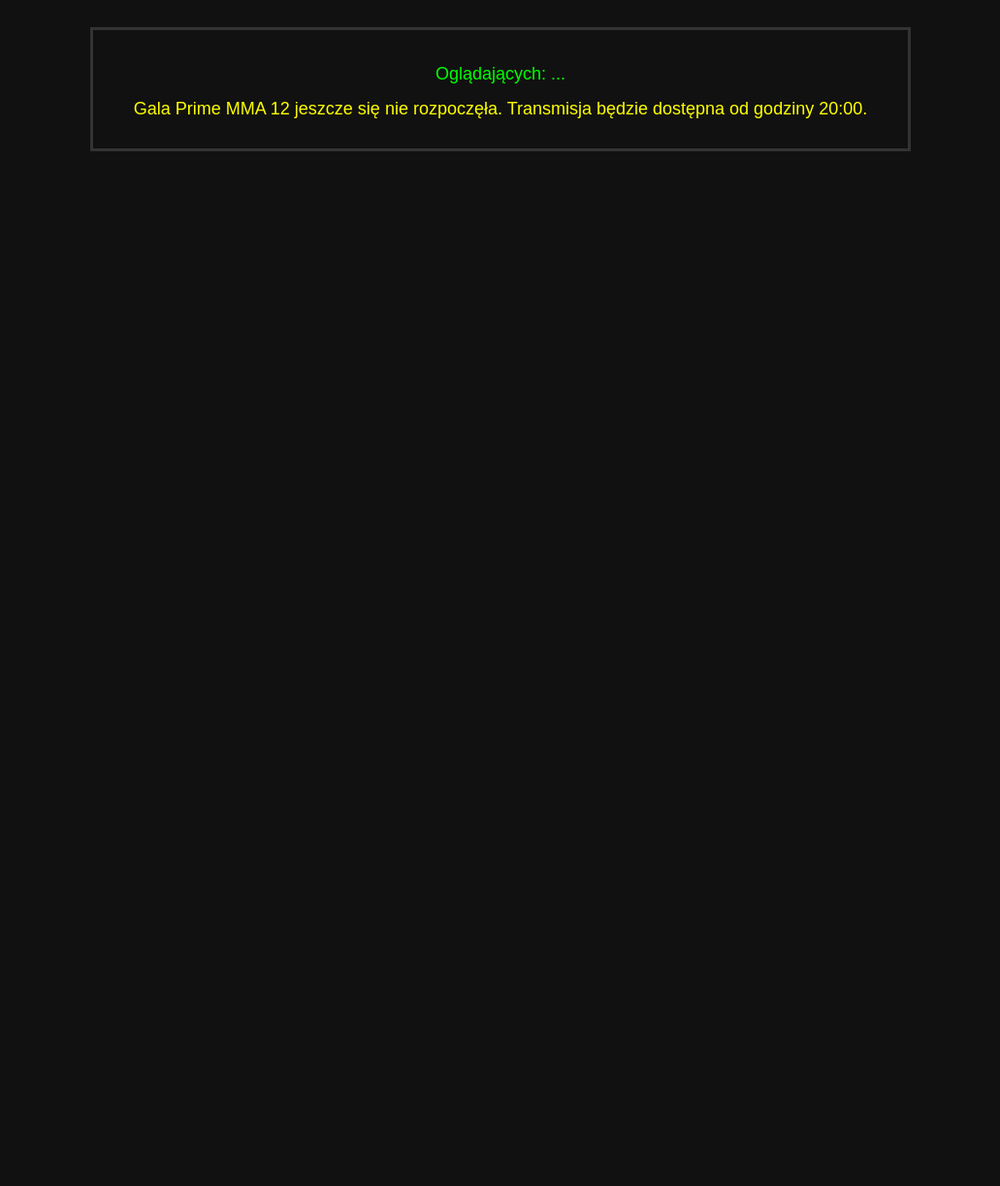
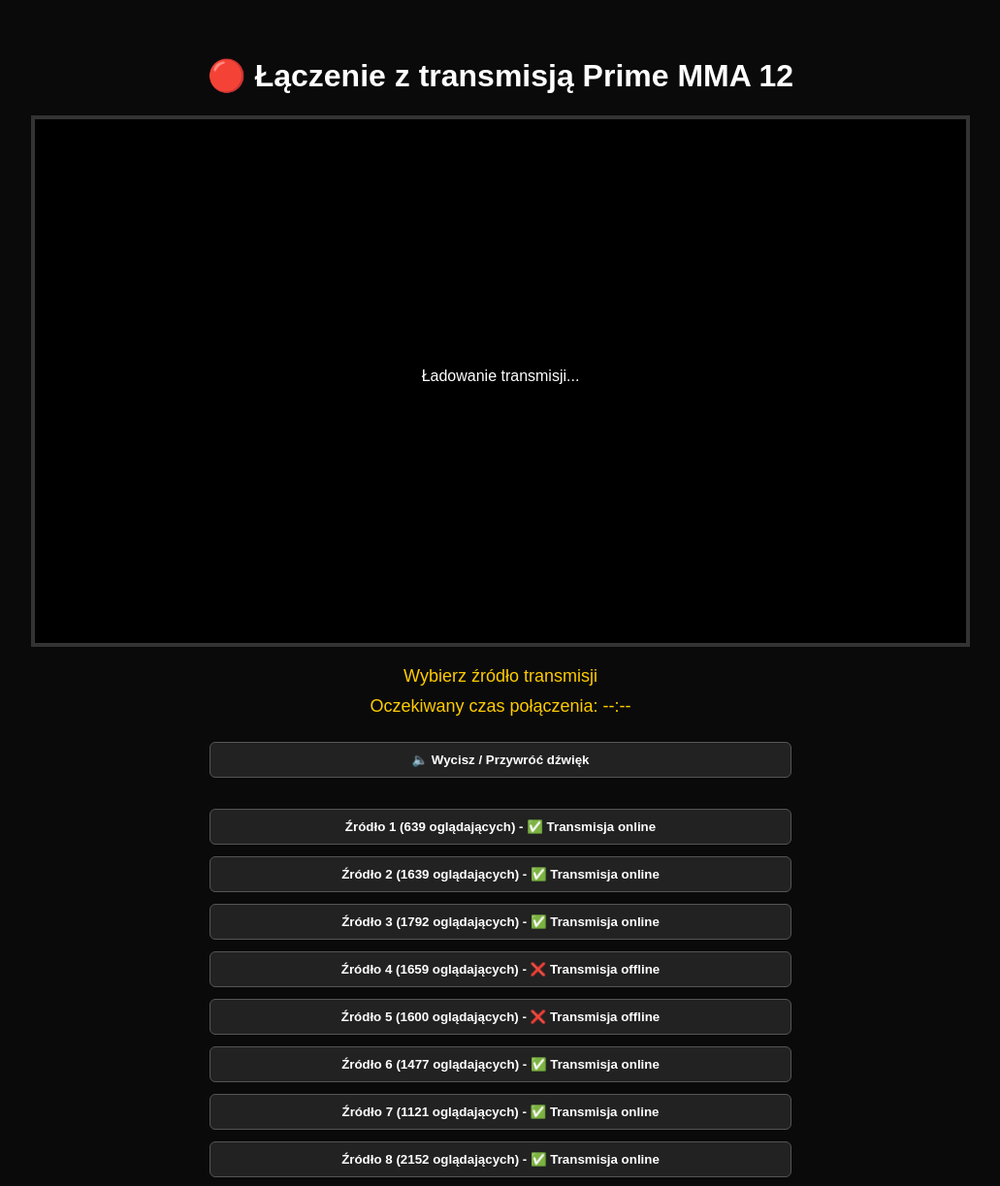
Before and after one commit to johny89/prime-mma-12, a plain HTML site: page index.html in a window 1280 px wide. Shown: the whole page at 97% size, without its empty margins (124-1155 px from the left). Before the commit the page ends 800 px from the top, so only its background shows below. Drawn offline with Linux system fonts and the light colour scheme.

Commit message:
Update index.html

```diff
--- a/index.html
+++ b/index.html
@@ -3,114 +3,107 @@
 <html lang="pl">
 <head>
   <meta charset="UTF-8">
-  <title>Prime MMA 12 - Transmisja</title>
+  <title>Prime MMA 12 - Multimedialna transmisja</title>
   <style>
     body {
+      background-color: #0a0a0a;
+      color: #fff;
       font-family: Arial, sans-serif;
-      background-color: #111;
-      color: white;
-      padding: 20px;
       text-align: center;
+      padding: 30px;
     }
-    .stream-box {
-      background-color: black;
-      height: 400px;
-      display: flex;
-      align-items: center;
-      justify-content: center;
-      font-size: 20px;
+    .player {
+      background: #000;
+      width: 90%;
+      max-width: 960px;
+      height: 540px;
+      margin: 0 auto 20px;
+      border: 4px solid #333;
       position: relative;
+    }
+    .controls {
+      margin-top: 20px;
+    }
+    .controls button {
+      background-color: #222;
+      border: 1px solid #555;
+      padding: 10px 15px;
+      color: #fff;
+      font-weight: bold;
+      border-radius: 6px;
+      cursor: pointer;
+      margin: 6px;
+      width: 80%;
+      max-width: 600px;
+    }
+    .controls button:hover {
+      background-color: #333;
+    }
+    .status {
+      font-size: 18px;
+      margin: 10px 0;
+      color: #ffcc00;
+    }
+    .error {
+      color: red;
+      font-size: 16px;
+      margin-top: 10px;
     }
   </style>
 </head>
 <body>
-<div id="prime-mma-stream" style="font-family: Arial, sans-serif; background-color: #111; color: white; padding: 20px; text-align: center; max-width: 800px; margin: auto; border: 3px solid #333;">
-  <div class="stream-box">
-    <div style="position: absolute; top: 10px; left: 10px; background: red; padding: 5px 10px; font-weight: bold;">LIVE STREAM</div>
-    <div id="stream-status">Trwa wczytywanie transmisji gali Prime MMA 12 PPV...</div>
+  <h1>🔴 Łączenie z transmisją Prime MMA 12</h1>
+  <div class="player" id="streamBox">
+    <p style="padding-top: 240px;">Ładowanie transmisji...</p>
   </div>
-  <div id="viewer-count" style="margin: 15px 0; font-size: 18px; color: #0f0;">Oglądających: <span id="viewer">...</span></div>
-  <div id="countdown" style="font-size: 24px; margin: 15px 0;">Oczekiwanie na połączenie: <span id="timer">--:--</span></div>
-  <div id="message" style="display:none; font-size: 18px; color: red; margin: 10px 0;"></div>
-  <div id="pre-message" style="display:none; font-size: 18px; color: yellow; margin: 10px 0;">Gala Prime MMA 12 jeszcze się nie rozpoczęła. Transmisja będzie dostępna od godziny 20:00.</div>
-  <div id="options" style="display:none;">
-    <p>Spróbuj innego źródła:</p>
-    <button onclick="retry(1)" id="btn1">Źródło 1 - transmisja online (<span id='v1'>...</span>)</button>
-    <button onclick="retry(2)" id="btn2">Źródło 2 - transmisja online (<span id='v2'>...</span>)</button>
-    <button onclick="retry(3)" id="btn3">Źródło 3 - transmisja online (<span id='v3'>...</span>)</button>
-    <button onclick="retry(4)" id="btn4">Źródło 4 - transmisja online (<span id='v4'>...</span>)</button>
+  <div class="status" id="statusMsg">Wybierz źródło transmisji</div>
+  <div class="status">Oczekiwany czas połączenia: <span id="timer">--:--</span></div>
+  <div class="controls">
+    <button onclick="muteToggle()">🔈 Wycisz / Przywróć dźwięk</button>
   </div>
-  <button onclick="location.reload()" style="margin-top: 20px; display:none;" id="refresh-btn">Odśwież stronę (F5)</button>
-  <audio id="error-sound" src="https://www.soundjay.com/button/sounds/beep-07.mp3" preload="auto"></audio>
-</div>
+  <div id="sources" class="controls">
+    <button onclick="connectSource(1)">Źródło 1 (639 oglądających) - ✅ Transmisja online</button><br>
+<button onclick="connectSource(2)">Źródło 2 (1639 oglądających) - ✅ Transmisja online</button><br>
+<button onclick="connectSource(3)">Źródło 3 (1792 oglądających) - ✅ Transmisja online</button><br>
+<button onclick="connectSource(4)">Źródło 4 (1659 oglądających) - ❌ Transmisja offline</button><br>
+<button onclick="connectSource(5)">Źródło 5 (1600 oglądających) - ❌ Transmisja offline</button><br>
+<button onclick="connectSource(6)">Źródło 6 (1477 oglądających) - ✅ Transmisja online</button><br>
+<button onclick="connectSource(7)">Źródło 7 (1121 oglądających) - ✅ Transmisja online</button><br>
+<button onclick="connectSource(8)">Źródło 8 (2152 oglądających) - ✅ Transmisja online</button><br>
+
+  </div>
+  <div class="error" id="errorMsg"></div>
 
 <script>
-  const now = new Date();
-  const currentHour = now.getHours();
+  let muted = false;
+  let connectionTime = Math.floor(Math.random() * (300 - 5 + 1)) + 5;
+  let currentSource = null;
 
-  const viewerSpan = document.getElementById('viewer');
-  const streamStatus = document.getElementById('stream-status');
-  const countdownDiv = document.getElementById('countdown');
-  const timerDisplay = document.getElementById('timer');
-  const messageDiv = document.getElementById('message');
-  const optionsDiv = document.getElementById('options');
-  const refreshBtn = document.getElementById('refresh-btn');
-  const errorSound = document.getElementById('error-sound');
-  const preMessage = document.getElementById('pre-message');
-
-  const errorMessages = [
-    'Błąd połączenia ze źródłem. Spróbuj ponownie.',
-    'Przeciążenie serwera. Oczekiwanie na wolne miejsce...',
-    'Nieoczekiwany błąd. Proszę spróbować innego źródła.',
-    'Źródło niedostępne. Wybierz inne lub odśwież stronę.'
-  ];
-
-  function showError() {
-    const msg = errorMessages[Math.floor(Math.random() * errorMessages.length)];
-    messageDiv.textContent = msg;
-    messageDiv.style.display = 'block';
-    optionsDiv.style.display = 'block';
-    refreshBtn.style.display = 'inline-block';
-    errorSound.play();
-
-    document.getElementById('v1').textContent = Math.floor(Math.random() * (350 - 50 + 1)) + 50;
-    document.getElementById('v2').textContent = Math.floor(Math.random() * (350 - 50 + 1)) + 50;
-    document.getElementById('v3').textContent = Math.floor(Math.random() * (350 - 50 + 1)) + 50;
-    document.getElementById('v4').textContent = Math.floor(Math.random() * (350 - 50 + 1)) + 50;
+  function updateTimer() {
+    const mins = Math.floor(connectionTime / 60);
+    const secs = connectionTime % 60;
+    document.getElementById('timer').textContent = `${mins}:${secs.toString().padStart(2, '0')}`;
+    if (connectionTime > 0) {
+      connectionTime--;
+      setTimeout(updateTimer, 1000);
+    } else {
+      const errors = ['Błąd 502: Gateway Timeout – problem z serwerem nadrzędnym.', 'Błąd połączenia: serwer odrzucił żądanie z powodu aktywnego VPN.', 'Transmisja zablokowana: połączenie wykryte jako pochodzące z serwera Wykop.', 'Nieprawidłowa sygnatura strumienia – sprawdź certyfikat SSL.', 'Odmowa dostępu – zbyt wielu użytkowników z tego regionu.', 'Wewnętrzny błąd odtwarzacza multimedialnego.', 'Problem z buforowaniem danych z serwera edge.', 'Zbyt wiele przekierowań – możliwe użycie tunelu proxy.', 'Wersja wtyczki stream niezgodna z wersją przeglądarki.', 'Błąd dekodowania źródła audio – spróbuj wyciszyć i włączyć ponownie.', 'Nieobsługiwany typ kodeka: H.266/Versatile Video Coding.', 'Błąd handshake – problem z autoryzacją serwera.', 'Zasób niedostępny – łączenie przez TOR zostało zablokowane.', 'Zablokowane połączenie z niestandardowej aplikacji mobilnej.', 'Serwer wymaga uwierzytelnienia dwuskładnikowego – przerwane.'];
+      document.getElementById('errorMsg').textContent = errors[Math.floor(Math.random() * errors.length)];
+    }
   }
 
-  function retry(sourceNum) {
-    streamStatus.textContent = `Próba połączenia ze źródłem ${sourceNum}...`;
-    messageDiv.style.display = 'none';
-    optionsDiv.style.display = 'none';
-    refreshBtn.style.display = 'none';
-    timeLeft = 10;
-    startCountdown();
+  function connectSource(id) {
+    document.getElementById('errorMsg').textContent = '';
+    const servers = ['us-east.streamcloud.net', 'de-frankfurt.edgecdn.net', 'nl-rotterdam.flixnode.org', 'uk-london.videobridge.tv', 'cdn-stockholm.seehost.net', 'fr-paris.restreaming.live', 'pl-warsaw.videohub.global', 'us-west.multipath.video'];
+    currentSource = id;
+    document.getElementById('statusMsg').textContent = 'Łączenie z serwerem: ' + servers[Math.floor(Math.random() * servers.length)];
+    connectionTime = Math.floor(Math.random() * (300 - 5 + 1)) + 5;
+    updateTimer();
   }
 
-  function startCountdown() {
-    const interval = setInterval(() => {
-      let minutes = Math.floor(timeLeft / 60);
-      let seconds = timeLeft % 60;
-      timerDisplay.textContent = `${minutes}:${seconds.toString().padStart(2, '0')}`;
-      if (timeLeft <= 0) {
-        clearInterval(interval);
-        showError();
-      }
-      timeLeft--;
-    }, 1000);
-  }
-
-  let timeLeft = 10;
-
-  if (currentHour >= 20 && currentHour < 24) {
-    viewerSpan.textContent = Math.floor(Math.random() * (1000 - 40 + 1)) + 40;
-    startCountdown();
-  } else {
-    document.querySelector(".stream-box").style.display = "none";
-    countdownDiv.style.display = 'none';
-    preMessage.style.display = 'block';
-    streamStatus.textContent = '';
+  function muteToggle() {
+    muted = !muted;
+    alert(muted ? 'Dźwięk wyciszony.' : 'Dźwięk przywrócony.');
   }
 </script>
 </body>
```
